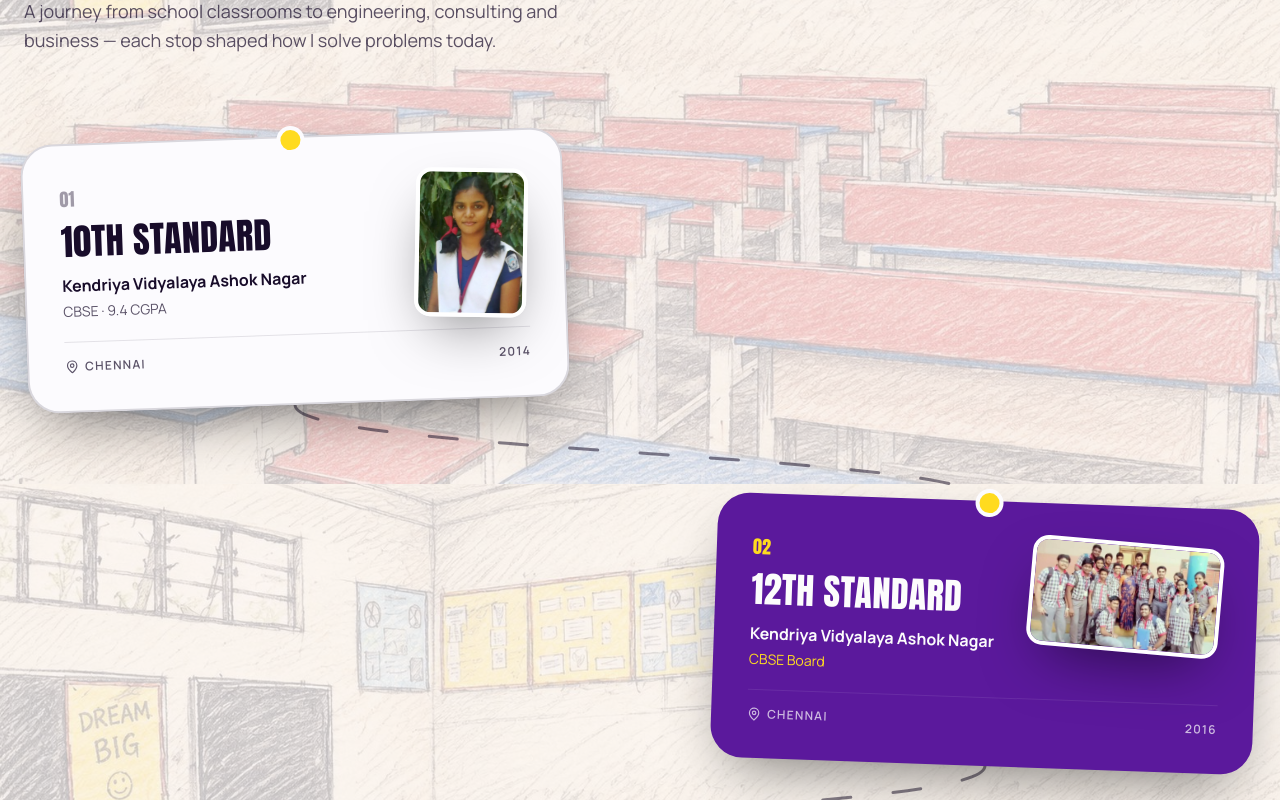
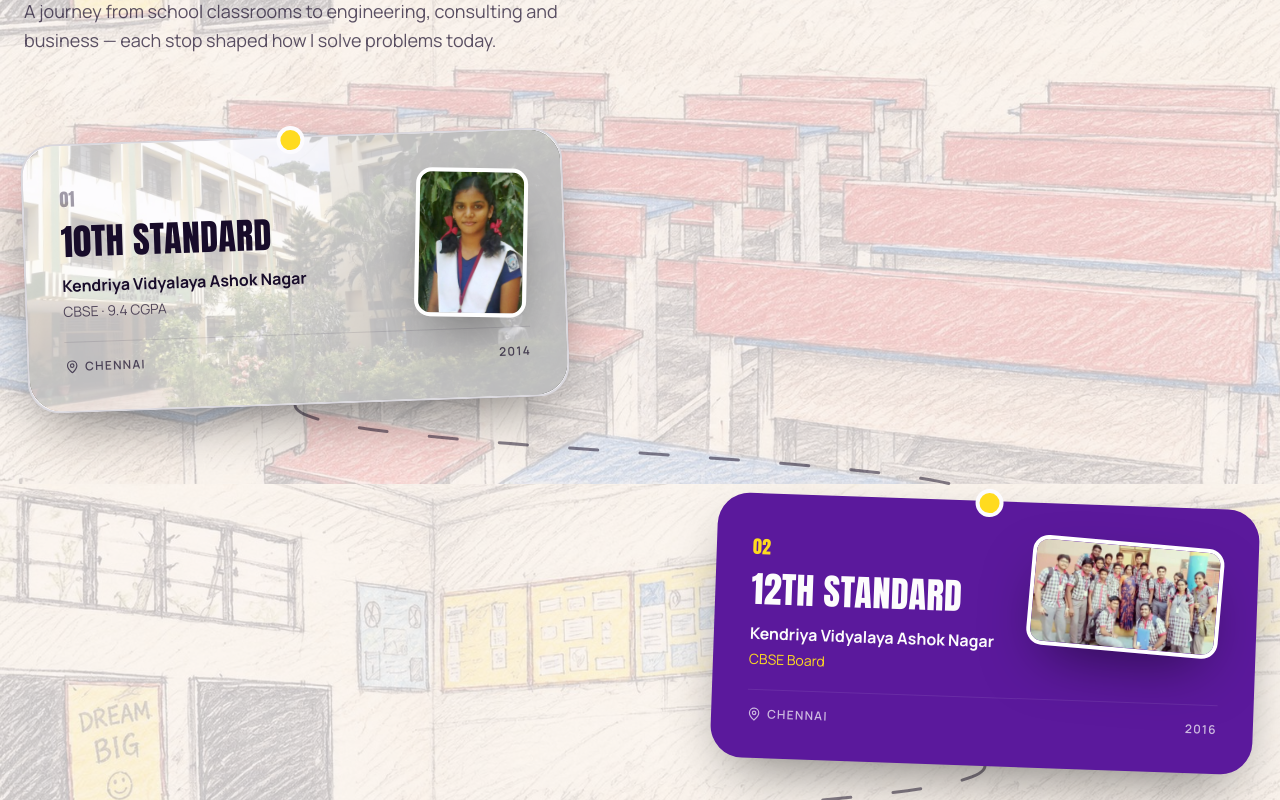
Before and after one commit to jyotisingh2027-art/Jyoti_Kumari-Singh_portfolio, a React (Vite) app: page / in a window 1280 px wide. Shown: the part 2840-3640 px from the top of the page. Built offline with nearby package versions, Linux system fonts and the light colour scheme.

Commit message:
Journey: Kendriya Vidyalaya school photo as 10th card background
Co-Authored-By: Claude Opus 5.5 <noreply@anthropic.com>
Claude-Session: https://claude.ai/code/session_018jxijH8Jqk5ZYFdauh5WtK

```diff
--- a/src/components/site/Roadmap.tsx
+++ b/src/components/site/Roadmap.tsx
@@ -143,6 +143,18 @@ function RoadmapCard({
           : "border-2 border-ink/15 bg-paper text-paper-foreground",
       )}
     >
+      {"cardBg" in stop && stop.cardBg && (
+        <>
+          <div
+            aria-hidden="true"
+            className="pointer-events-none absolute inset-0 overflow-hidden rounded-[2rem] bg-cover bg-center"
+            style={{ backgroundImage: `url(${stop.cardBg})` }}
+          />
+          {/* light wash so the text stays readable over the photo */}
+          <div aria-hidden="true" className="pointer-events-none absolute inset-0 rounded-[2rem] bg-paper/75" />
+        </>
+      )}
+
       {/* pin dot */}
       <span
         aria-hidden="true"
@@ -155,7 +167,7 @@ function RoadmapCard({
           alt={"photoAlt" in stop ? stop.photoAlt : ""}
           loading="lazy"
           className={cn(
-            "absolute top-8 right-6 rotate-3 rounded-xl border-4 border-white object-cover shadow-lift sm:top-9 sm:right-9",
+            "absolute top-8 right-6 z-10 rotate-3 rounded-xl border-4 border-white object-cover shadow-lift sm:top-9 sm:right-9",
             "photoWide" in stop && stop.photoWide
               ? "aspect-[7/4] w-32 sm:w-48"
               : "aspect-[3/4] w-20 sm:w-28",
@@ -182,6 +194,7 @@ function RoadmapCard({
 
       <div
         className={cn(
+          "relative",
           (("photo" in stop && stop.photo) || ("photoPlaceholder" in stop && stop.photoPlaceholder)) &&
             ("photoWide" in stop && stop.photoWide
               ? "pr-36 sm:pr-56"
@@ -221,7 +234,7 @@ function RoadmapCard({
 
       <div
         className={cn(
-          "mt-5 flex items-center justify-between border-t pt-4 text-xs font-semibold tracking-widest uppercase opacity-70",
+          "relative mt-5 flex items-center justify-between border-t pt-4 text-xs font-semibold tracking-widest uppercase opacity-70",
           right ? "border-sidebar-border" : "border-ink/15",
         )}
       >
--- a/src/content/portfolio.ts
+++ b/src/content/portfolio.ts
@@ -1,3 +1,4 @@
+import kvSchoolBg from "@/assets/kv-school.jpg";
 import mastersUnionPhoto from "@/assets/masters-union.jpg";
 import nookHero from "@/assets/nook/lamplit-lane.jpg";
 import hvOverview from "@/assets/healvoy/overview.jpg";
@@ -46,6 +47,7 @@ export const education = [
     score: "CBSE · 9.4 CGPA",
     location: "Chennai",
     year: "2014",
+    cardBg: kvSchoolBg,
     photo: school10thPhoto,
     photoAlt: "Jyoti in her Kendriya Vidyalaya school uniform",
   },
```
Also changed, not shown: src/assets/kv-school.jpg (added).
